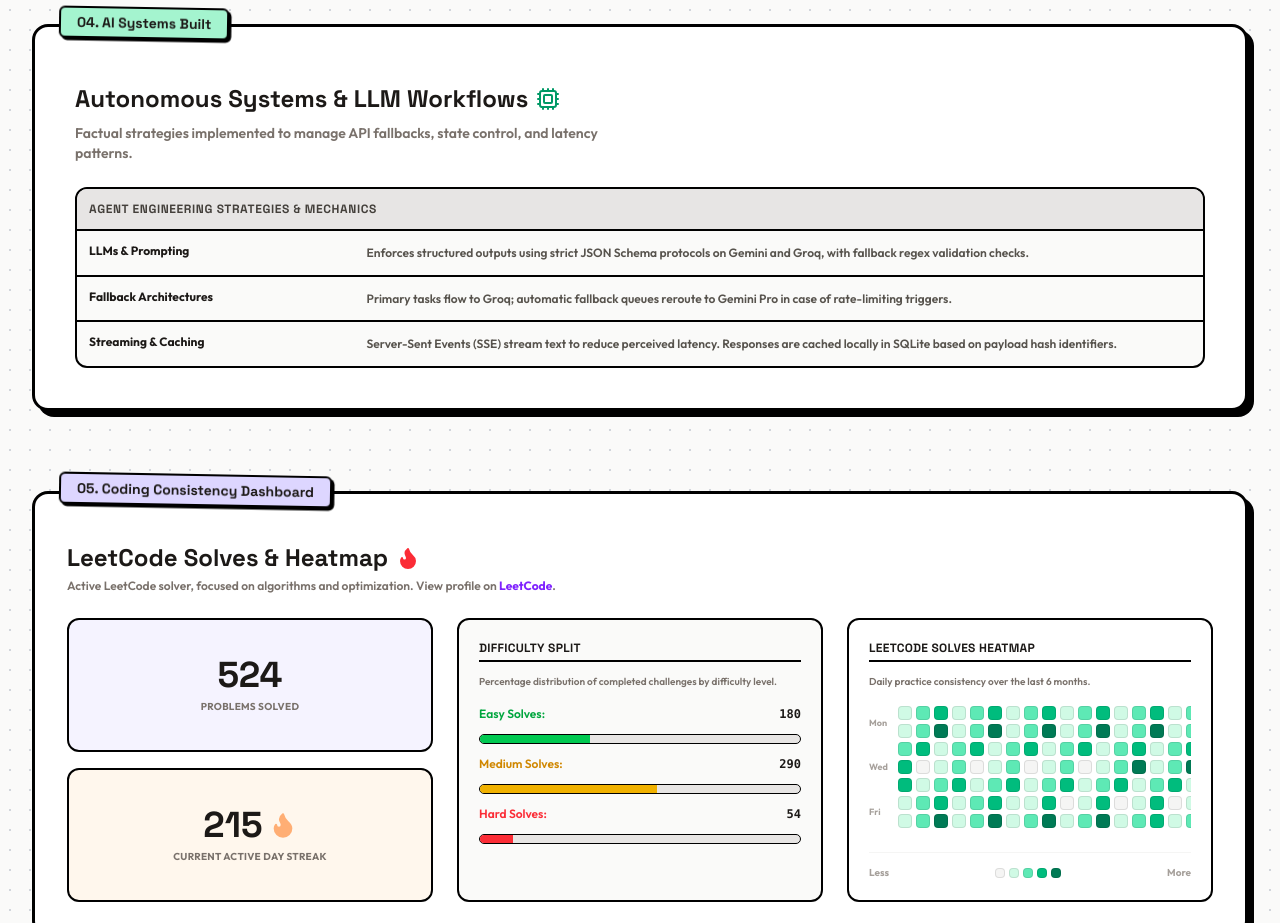
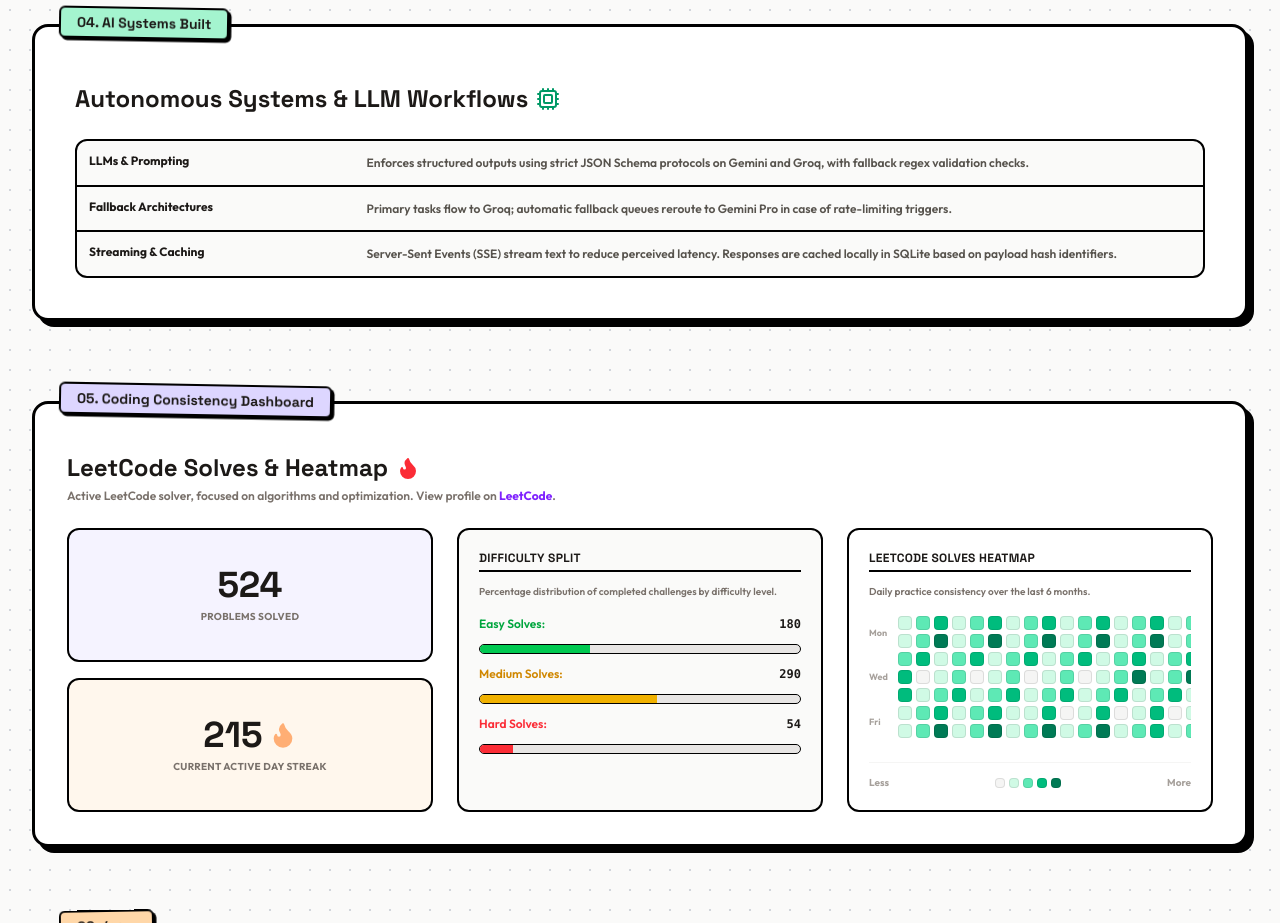
Before and after one commit to MohitPant2803/myPortfolio, a Next.js app: page / in a window 1280 px wide. Shown: the part 4060-4983 px from the top of the page. Built offline with nearby package versions, Linux system fonts and the light colour scheme.

Commit message:
Remove specific text headers inside Section 04

```diff
--- a/src/app/page.tsx
+++ b/src/app/page.tsx
@@ -539,17 +539,9 @@ export default function Home() {
               Autonomous Systems & LLM Workflows
               <Cpu className="w-6 h-6 text-emerald-600" />
             </h3>
-            <p className="text-stone-500 font-semibold text-sm max-w-xl">
-              Factual strategies implemented to manage API fallbacks, state control, and latency patterns.
-            </p>
           </div>
 
-
-
           <div className="border-2 border-black rounded-xl overflow-hidden bg-stone-50">
-            <div className="p-3 bg-stone-200 border-b-2 border-black font-space-grotesk font-black text-xs uppercase tracking-wider text-stone-700">
-              Agent Engineering Strategies & Mechanics
-            </div>
             <div className="divide-y-2 divide-black text-xs font-semibold text-stone-700">
               <div className="grid grid-cols-1 sm:grid-cols-4 p-3 gap-2">
                 <div className="font-bold text-stone-900 sm:col-span-1">LLMs & Prompting</div>
```
